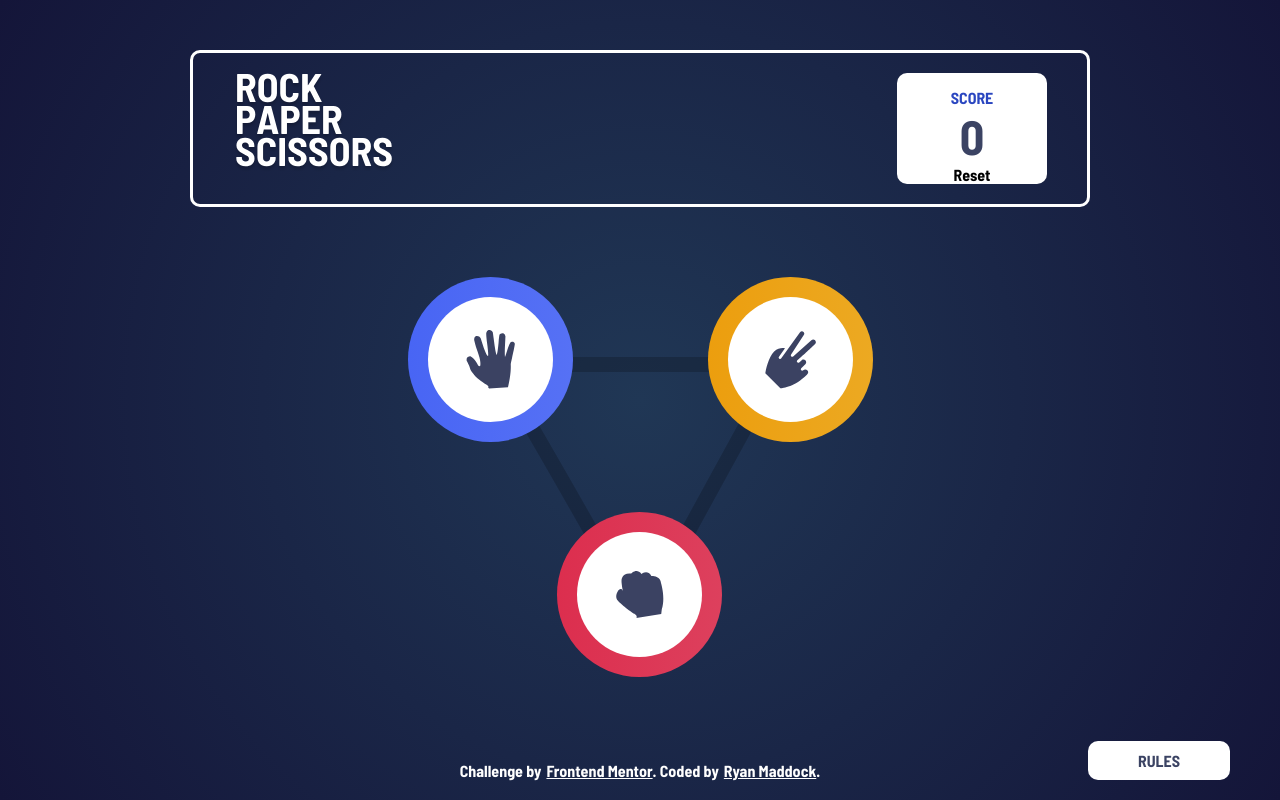
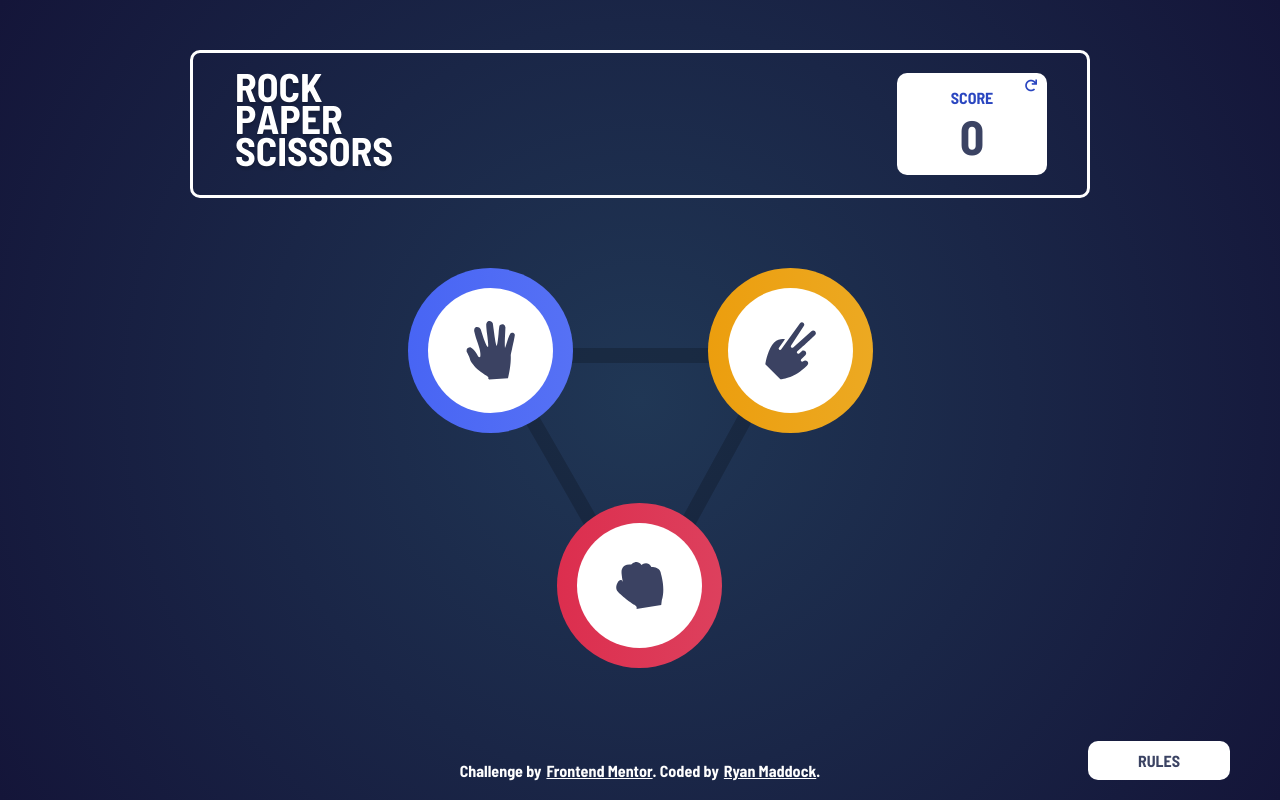
Before and after one commit to Ryan-Maddock-96/rockpaperscissors, a plain HTML site: page index.html in a window 1280 px wide. Drawn offline with Linux system fonts and the light colour scheme.

Commit message:
Styled reset score
also added font awesome cdn

```diff
--- a/index.html
+++ b/index.html
@@ -8,6 +8,7 @@
   <link rel="stylesheet" href="style.css">
   <link rel="preconnect" href="https://fonts.gstatic.com">
 	<link href="https://fonts.googleapis.com/css2?family=Barlow+Semi+Condensed:wght@700&display=swap" rel="stylesheet">
+	<link rel="stylesheet" href="https://cdnjs.cloudflare.com/ajax/libs/font-awesome/5.15.2/css/all.min.css" integrity="sha512-HK5fgLBL+xu6dm/Ii3z4xhlSUyZgTT9tuc/hSrtw6uzJOvgRr2a9jyxxT1ely+B+xFAmJKVSTbpM/CuL7qxO8w==" crossorigin="anonymous" />
 
 
   <title>Frontend Mentor | Rock, Paper, Scissors</title>
@@ -34,7 +35,7 @@
 		<div class="scoreCard">
 			<div class="titleTxt">SCORE</div>
 			<div id="updateScore" class="score">0</div>
-			<div id="resetScore">Reset</div>
+			<div id="resetScore"><i class="fas fa-redo"></i></div>
 		</div>
 	</div>
 
--- a/script.js
+++ b/script.js
@@ -124,4 +124,5 @@ document.getElementById('closeModal').addEventListener('click', function() {
 
 document.getElementById('resetScore').addEventListener('click', function() {
 	localStorage.clear();
+	location.reload();
 });
--- a/style.css
+++ b/style.css
@@ -56,6 +56,7 @@ body {
 	display: flex;
 	flex-direction: column;
 	align-items: center;
+	position:relative;
 }
 
 .titleTxt {
@@ -67,6 +68,15 @@ margin-top: 15px;
 	color: hsl(229, 25%, 31%);
 	font-size: 3em;
 	font-weight: bold;
+}
+
+#resetScore {
+	position:absolute;
+	top: 5px;
+	right: 10px;
+	color: hsl(229, 64%, 46%);
+	text-decoration: underline;
+	font-size: 12px;
 }
 
 .playArea {
```
